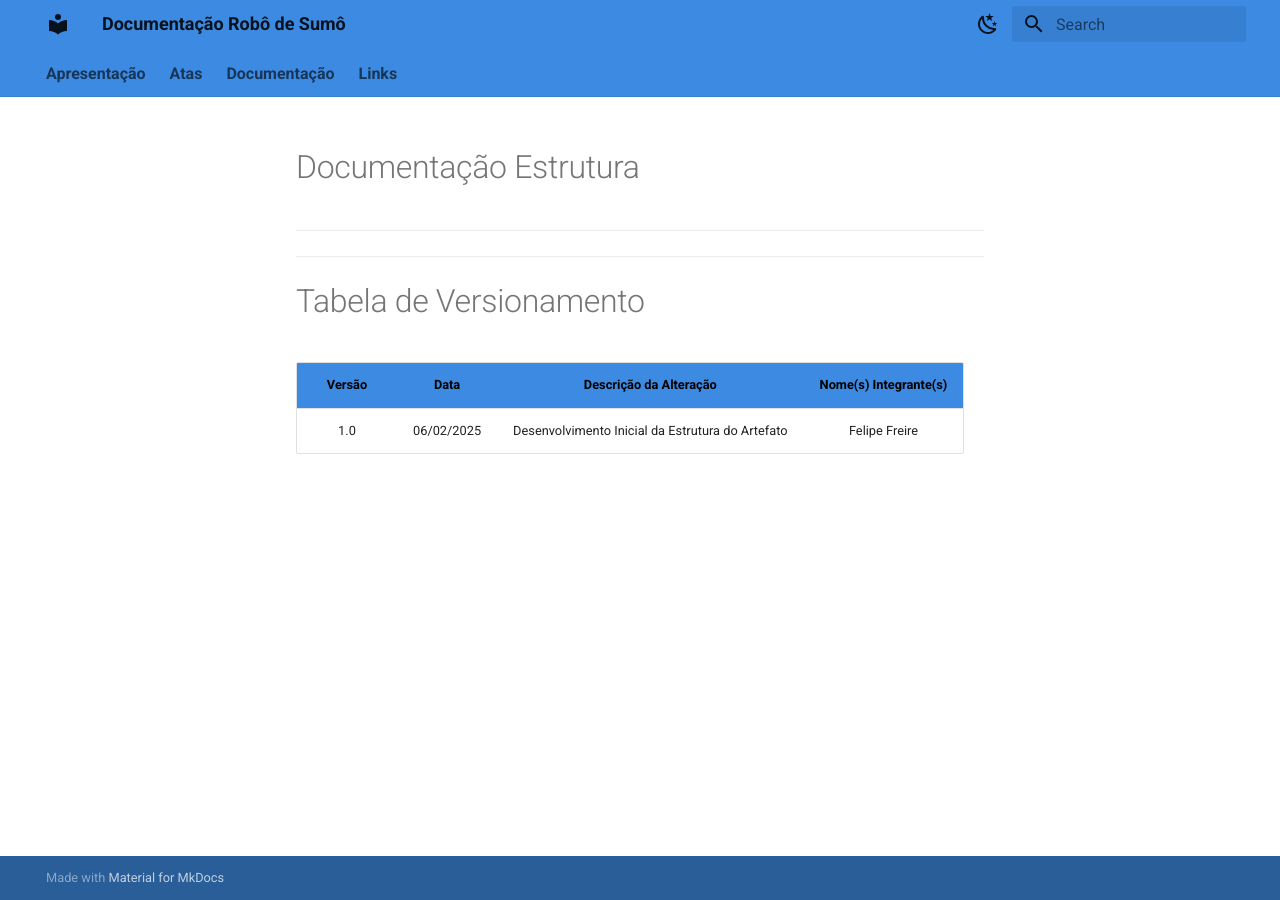
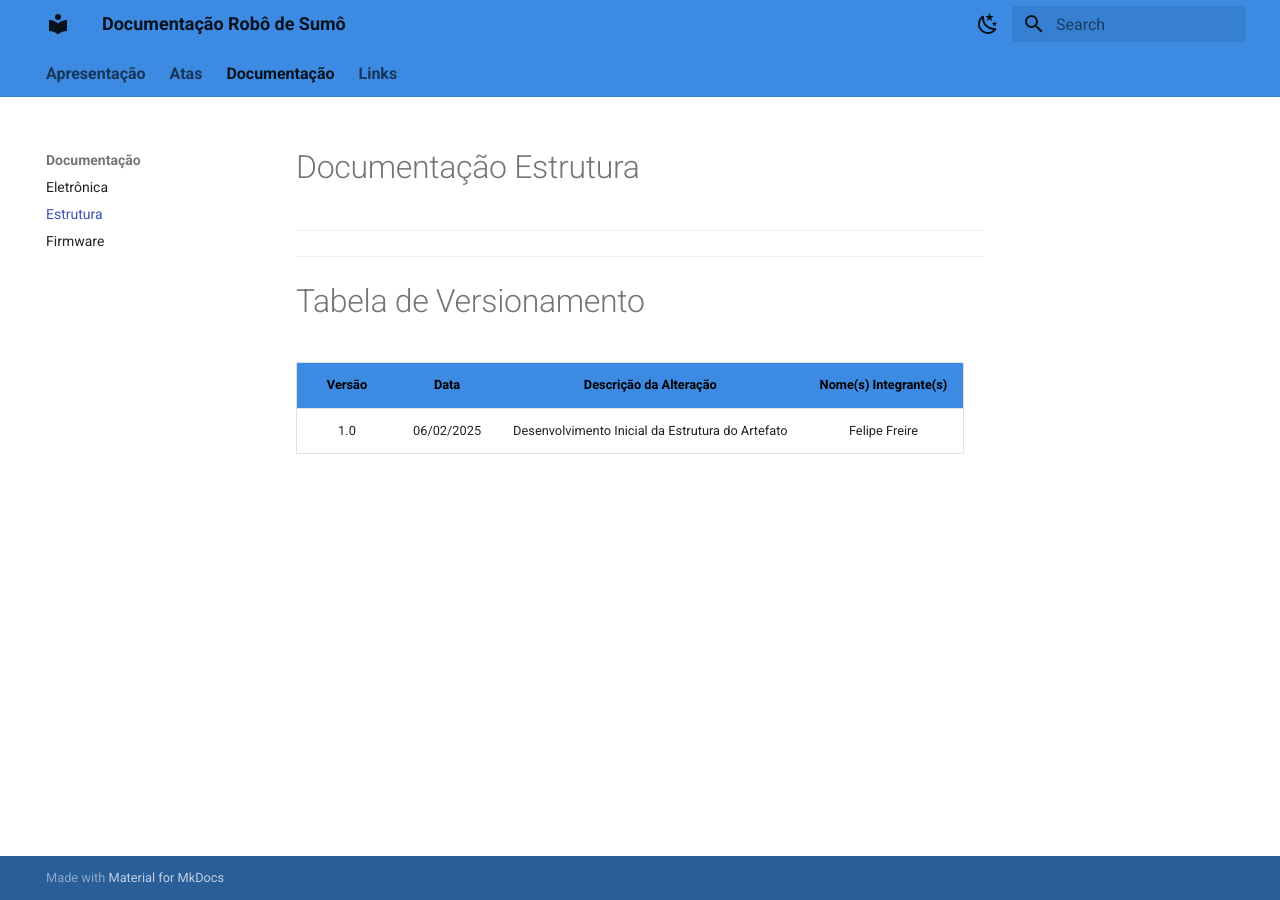
Before and after one commit to FelipeFreire-gf/roboSumo, an MkDocs documentation site: the page built from docs/documento-estrutura/documento-estrutura.md, in a window 1280 px wide. Built offline with MkDocs 1.6.1 and Material for MkDocs 9.7.7, drawn with Linux system fonts in a browser that asks for light colours.

Commit message:
att estruturas.md

```diff
--- a/mkdocs.yml
+++ b/mkdocs.yml
@@ -18,7 +18,7 @@ nav:
 
   - Documentação:
       - Eletrônica: "documento-eletronica/documento-eletronica.md"
-      - Estrutura: "documento-estrutura/documento-estruturas.md"
+      - Estrutura: "documento-estrutura/documento-estrutura.md"
       - Firmware: "documento-firmware/documento-firmware.md"
 
   - Links: "links/links.md"
```
Also changed, not shown: docs/documento-estrutura/documento-estrutura.md (renamed from docs/documento-estruturas/documento-estrutura.md).
